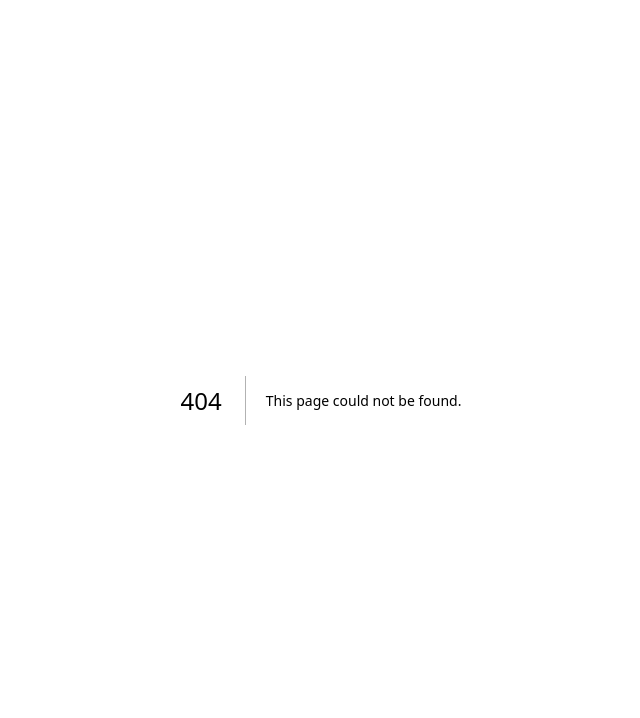
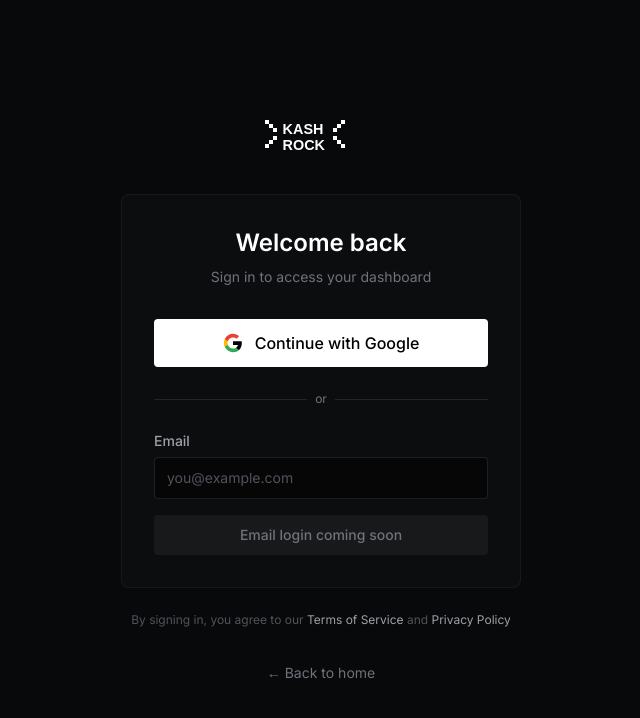
Before and after one commit to ovitalszn-cyber/new, a Next.js app: page /login in a window 1280 px wide. Before the commit this address had no page. Shown: the top 718 px of the page, without its empty margins (319-959 px from the left). Built offline with nearby package versions, Linux system fonts and the light colour scheme.

Commit message:
Add Google OAuth login with NextAuth

```diff
--- /dev/null
+++ b/app/api/auth/[...nextauth]/route.ts
@@ -0,0 +1,3 @@
+import { handlers } from "@/auth"
+
+export const { GET, POST } = handlers
--- a/app/layout.tsx
+++ b/app/layout.tsx
@@ -1,6 +1,7 @@
 import type { Metadata } from "next";
 import { Nunito, DM_Sans } from "next/font/google";
 import { Analytics } from "@vercel/analytics/react";
+import SessionProvider from "@/components/SessionProvider";
 import "./globals.css";
 
 const nunito = Nunito({
@@ -39,7 +40,9 @@
         className={`${nunito.variable} ${dmSans.variable} font-sans antialiased bg-[#F4F1FA] text-[#332F3A]`}
         style={{ fontFamily: "'DM Sans', sans-serif" }}
       >
-        {children}
+        <SessionProvider>
+          {children}
+        </SessionProvider>
         <Analytics />
       </body>
     </html>
--- /dev/null
+++ b/app/login/page.tsx
@@ -0,0 +1,114 @@
+'use client';
+
+import Link from 'next/link';
+import { signIn } from 'next-auth/react';
+
+export default function LoginPage() {
+  const handleGoogleLogin = () => {
+    signIn('google', { callbackUrl: '/console' });
+  };
+
+  return (
+    <div className="min-h-screen flex items-center justify-center" style={{
+      fontFamily: 'Inter, sans-serif',
+      backgroundColor: '#08090A',
+      color: '#E3E5E7'
+    }}>
+      <style jsx global>{`
+        @import url('https://fonts.googleapis.com/css2?family=Inter:wght@300;400;500;600&display=swap');
+        body { font-family: 'Inter', sans-serif; background-color: #08090A; color: #E3E5E7; }
+      `}</style>
+
+      <div className="w-full max-w-md px-6">
+        {/* Logo */}
+        <div className="text-center mb-8">
+          <Link href="/" className="inline-block">
+            <img src="/kashrock-logo.svg" alt="KashRock" className="h-10 w-auto mx-auto" />
+          </Link>
+        </div>
+
+        {/* Login Card */}
+        <div className="bg-[#0C0D0F] border border-white/5 rounded-lg p-8">
+          <h1 className="text-2xl font-semibold text-white text-center mb-2">Welcome back</h1>
+          <p className="text-sm text-zinc-500 text-center mb-8">Sign in to access your dashboard</p>
+
+          {/* Google Sign In Button */}
+          <button
+            onClick={handleGoogleLogin}
+            className="w-full flex items-center justify-center gap-3 bg-white text-black px-4 py-3 rounded-sm font-medium hover:bg-zinc-200 transition-colors"
+          >
+            <svg className="w-5 h-5" viewBox="0 0 24 24">
+              <path
+                fill="currentColor"
+                d="M22.56 12.25c0-.78-.07-1.53-.2-2.25H12v4.26h5.92c-.26 1.37-1.04 2.53-2.21 3.31v2.77h3.57c2.08-1.92 3.28-4.74 3.28-8.09z"
+              />
+              <path
+                fill="#34A853"
+                d="M12 23c2.97 0 5.46-.98 7.28-2.66l-3.57-2.77c-.98.66-2.23 1.06-3.71 1.06-2.86 0-5.29-1.93-6.16-4.53H2.18v2.84C3.99 20.53 7.7 23 12 23z"
+              />
+              <path
+                fill="#FBBC05"
+                d="M5.84 14.09c-.22-.66-.35-1.36-.35-2.09s.13-1.43.35-2.09V7.07H2.18C1.43 8.55 1 10.22 1 12s.43 3.45 1.18 4.93l2.85-2.22.81-.62z"
+              />
+              <path
+                fill="#EA4335"
+                d="M12 5.38c1.62 0 3.06.56 4.21 1.64l3.15-3.15C17.45 2.09 14.97 1 12 1 7.7 1 3.99 3.47 2.18 7.07l3.66 2.84c.87-2.6 3.3-4.53 6.16-4.53z"
+              />
+              <path fill="none" d="M1 1h22v22H1z" />
+            </svg>
+            Continue with Google
+          </button>
+
+          <div className="relative my-6">
+            <div className="absolute inset-0 flex items-center">
+              <div className="w-full border-t border-white/10"></div>
+            </div>
+            <div className="relative flex justify-center text-xs">
+              <span className="px-2 bg-[#0C0D0F] text-zinc-500">or</span>
+            </div>
+          </div>
+
+          {/* Email Sign In (placeholder for future) */}
+          <div className="space-y-4">
+            <div>
+              <label htmlFor="email" className="block text-sm font-medium text-zinc-400 mb-1.5">Email</label>
+              <input
+                type="email"
+                id="email"
+                placeholder="you@example.com"
+                className="w-full bg-black/50 border border-white/10 rounded-sm px-3 py-2.5 text-sm text-white placeholder-zinc-600 focus:outline-none focus:border-zinc-500 transition-colors"
+                disabled
+              />
+            </div>
+            <button
+              disabled
+              className="w-full bg-white/5 text-zinc-500 px-4 py-2.5 rounded-sm text-sm font-medium cursor-not-allowed"
+            >
+              Email login coming soon
+            </button>
+          </div>
+        </div>
+
+        {/* Footer Links */}
+        <div className="mt-6 text-center text-xs text-zinc-600">
+          <p>
+            By signing in, you agree to our{' '}
+            <Link href="/legal?tab=terms" className="text-zinc-400 hover:text-white transition-colors">
+              Terms of Service
+            </Link>{' '}
+            and{' '}
+            <Link href="/legal" className="text-zinc-400 hover:text-white transition-colors">
+              Privacy Policy
+            </Link>
+          </p>
+        </div>
+
+        <div className="mt-8 text-center">
+          <Link href="/" className="text-sm text-zinc-500 hover:text-white transition-colors">
+            ← Back to home
+          </Link>
+        </div>
+      </div>
+    </div>
+  );
+}
--- a/app/page.tsx
+++ b/app/page.tsx
@@ -77,6 +77,9 @@
               <a href="https://kashrock-production.up.railway.app/docs#/" target="_blank" rel="noopener noreferrer" className="text-sm font-normal text-zinc-400 hover:text-white transition-colors">Docs</a>
             </div>
             <div className="flex items-center gap-4">
+              <a href="/login" className="text-sm font-normal text-zinc-400 hover:text-white transition-colors">
+                Log in
+              </a>
               <a href="#pricing" className="bg-white text-black px-4 py-2 text-sm font-medium rounded-sm hover:bg-zinc-200 transition-colors">
                 Get API Key
               </a>
--- /dev/null
+++ b/auth.ts
@@ -0,0 +1,22 @@
+import NextAuth from "next-auth"
+import Google from "next-auth/providers/google"
+
+export const { handlers, signIn, signOut, auth } = NextAuth({
+  providers: [
+    Google({
+      clientId: process.env.GOOGLE_CLIENT_ID,
+      clientSecret: process.env.GOOGLE_CLIENT_SECRET,
+    }),
+  ],
+  pages: {
+    signIn: '/login',
+  },
+  callbacks: {
+    async redirect({ url, baseUrl }) {
+      // After sign in, redirect to console
+      if (url.startsWith(baseUrl)) return url
+      if (url.startsWith('/')) return `${baseUrl}${url}`
+      return `${baseUrl}/console`
+    },
+  },
+})
--- /dev/null
+++ b/components/SessionProvider.tsx
@@ -0,0 +1,8 @@
+'use client';
+
+import { SessionProvider as NextAuthSessionProvider } from 'next-auth/react';
+import { ReactNode } from 'react';
+
+export default function SessionProvider({ children }: { children: ReactNode }) {
+  return <NextAuthSessionProvider>{children}</NextAuthSessionProvider>;
+}
--- a/package.json
+++ b/package.json
@@ -9,7 +9,9 @@
     "lint": "eslint"
   },
   "dependencies": {
+    "@vercel/analytics": "^1.6.1",
     "next": "^16.0.7",
+    "next-auth": "^5.0.0-beta.30",
     "react": "19.2.0",
     "react-dom": "19.2.0"
   },
```
Also changed, not shown: app/icon.png (renamed from kashrock-branding/kashrockfavicon.png), 1 other file (tests, documents, lock files or other folders).
